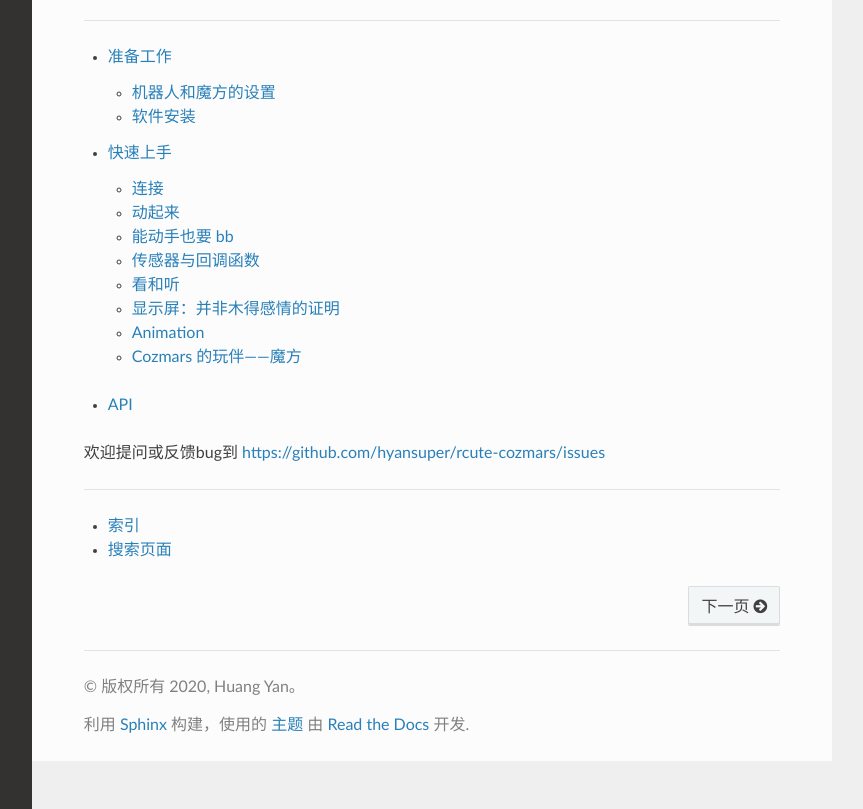
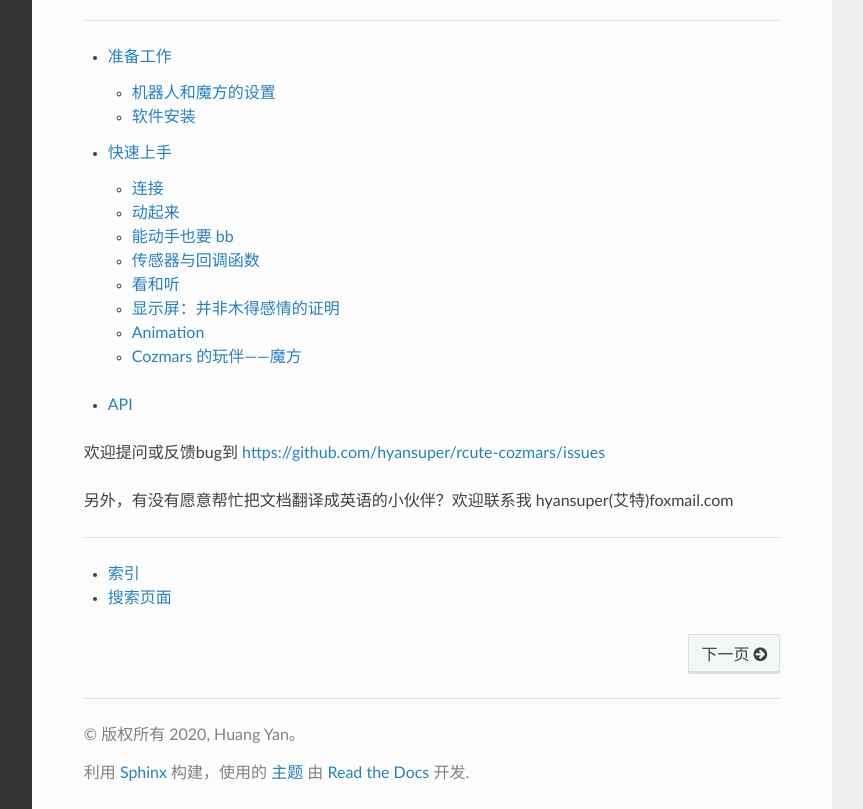
Before and after one commit to r-cute/rcute-cozmars, a Sphinx documentation site: the page built from docs/source/index.rst, in a window 1280 px wide and 1081 px high, cut to the strip 272-1081 px from the top of the window. Shown: the whole strip, without its empty margins (268-1131 px from the left). Built offline with Sphinx 7.4.7 and the Read the Docs theme 2.0.0, drawn with Linux system fonts in a browser that asks for light colours.

Commit message:
ask for help with en translation in docs

```diff
--- a/docs/source/index.rst
+++ b/docs/source/index.rst
@@ -20,6 +20,7 @@
 
 欢迎提问或反馈bug到 https://github.com/hyansuper/rcute-cozmars/issues
 
+另外，有没有愿意帮忙把文档翻译成英语的小伙伴？欢迎联系我 hyansuper(艾特)foxmail.com
 
 -------------
 
```
